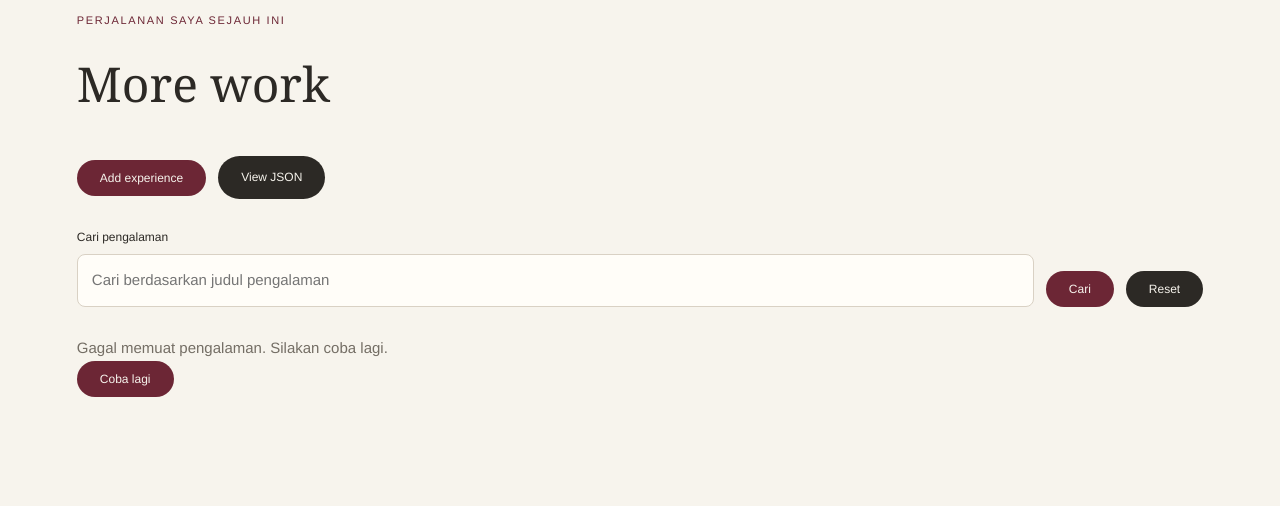
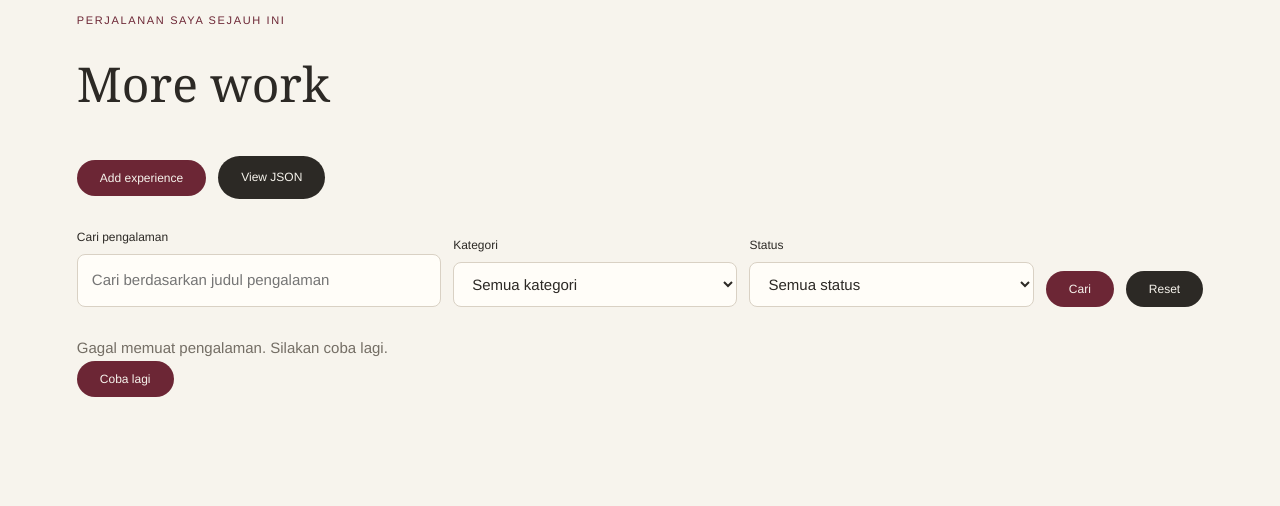
Before and after one commit to KhalishahNafisah/myportofolio, a Django app: page /experience/ in a window 1280 px wide. Shown: the part 1059-1565 px from the top of the page. Run offline with Django 4.2, Linux system fonts and the light colour scheme; the visitor is signed in with stand-in values (Sample User, id 1); data that the repository does not hold is empty; some libraries are stand-ins or nearby versions.

Commit message:
feat: filter experiences by category and status

```diff
--- a/main/api_views.py
+++ b/main/api_views.py
@@ -15,7 +15,11 @@ from main.permissions import (
     IsPortfolioOwnerOrEditorOrReadOnly,
     IsPortfolioOwnerOrReadOnly,
 )
-from main.serializers import ExperienceSerializer, ProjectSerializer
+from main.serializers import (
+    ExperienceFilterSerializer,
+    ExperienceSerializer,
+    ProjectSerializer,
+)
 
 
 @api_view(["GET", "HEAD", "POST"])
@@ -118,14 +122,22 @@ def project_star(request, project_id):
 @permission_classes([IsPortfolioOwnerOrEditorOrReadOnly])
 def experience_list(request):
     if request.method in ("GET", "HEAD"):
+        filters = ExperienceFilterSerializer(data=request.query_params)
+        filters.is_valid(raise_exception=True)
         experiences = (
             Experience.objects
             .prefetch_related("starred_by")
             .order_by("-started_at", "title", "id")
         )
-        title = request.query_params.get("title", "").strip()
+        title = filters.validated_data.get("title", "")
         if title:
             experiences = experiences.filter(title__icontains=title)
+        category = filters.validated_data.get("category", "")
+        if category:
+            experiences = experiences.filter(category=category)
+        experience_status = filters.validated_data.get("status", "")
+        if experience_status:
+            experiences = experiences.filter(ended_at__isnull=experience_status == "ongoing")
         serializer = ExperienceSerializer(
             experiences, many=True, context={"request": request},
         )
--- a/main/serializers.py
+++ b/main/serializers.py
@@ -2,6 +2,18 @@ from django.utils.html import strip_tags
 from rest_framework import serializers
 
 from main.models import Experience, Project
+
+
+class ExperienceFilterSerializer(serializers.Serializer):
+    title = serializers.CharField(required=False, allow_blank=True)
+    category = serializers.ChoiceField(
+        choices=Experience.EXPERIENCE_CHOICES, required=False, allow_blank=True,
+    )
+    status = serializers.ChoiceField(
+        choices=[("ongoing", "Sedang berlangsung"), ("completed", "Selesai")],
+        required=False,
+        allow_blank=True,
+    )
 
 
 class ProjectSerializer(serializers.ModelSerializer):
--- a/main/views.py
+++ b/main/views.py
@@ -68,6 +68,9 @@ def show_experience(request):
         "name": "Khalishah",
         "is_editor": is_editor(request.user),
         "title_query": request.GET.get("title", "").strip(),
+        "category_query": request.GET.get("category", ""),
+        "status_query": request.GET.get("status", ""),
+        "category_choices": Experience.EXPERIENCE_CHOICES,
         "form": ExperienceForm(),
         "edit_form": ExperienceForm(auto_id="edit_%s"),
     })
--- a/static/css/style.css
+++ b/static/css/style.css
@@ -838,7 +838,8 @@ a.social-icon:active {
 .portfolio-field input,
 .portfolio-field textarea,
 .portfolio-field select,
-.project-search input {
+.project-search input,
+.experience-filter-field select {
     width: 100%;
     padding: 12px 14px;
     border: 1px solid var(--line);
@@ -855,7 +856,8 @@ a.social-icon:active {
 .portfolio-field input:focus,
 .portfolio-field textarea:focus,
 .portfolio-field select:focus,
-.project-search input:focus {
+.project-search input:focus,
+.experience-filter-field select:focus {
     outline: 2px solid var(--burgundy);
     outline-offset: 2px;
 }
@@ -906,10 +908,22 @@ button.button {
     flex: 1 1 240px;
 }
 
-.project-search-field span {
+.project-search-field span,
+.experience-filter-field span {
     display: block;
     margin-bottom: 6px;
     font-size: 12px;
+}
+
+.experience-filter-field {
+    flex: 1 1 160px;
+    min-width: 0;
+}
+
+.experience-results {
+    margin-bottom: 16px;
+    color: var(--muted);
+    font-size: 13px;
 }
 
 .portfolio-project-image {
--- a/static/js/experiences-search.js
+++ b/static/js/experiences-search.js
@@ -5,6 +5,10 @@
     const form = document.getElementById("experience-search-form");
     const input = document.getElementById("experience-search");
     const reset = document.getElementById("experience-search-reset");
+    const filters = [
+        document.getElementById("experience-category"),
+        document.getElementById("experience-status"),
+    ].filter(Boolean);
 
     if (!list || !form || !input || !reset) return;
 
@@ -33,9 +37,12 @@
         search();
     });
 
+    filters.forEach((filter) => filter.addEventListener("change", search));
+
     reset.addEventListener("click", () => {
         clearPendingSearch();
         input.value = "";
+        filters.forEach((filter) => { filter.value = ""; });
         list.load("");
         input.focus();
     });
--- a/static/js/experiences.js
+++ b/static/js/experiences.js
@@ -8,6 +8,7 @@ window.ExperienceList = (() => {
     const grid = document.getElementById("experience-grid");
     const empty = document.getElementById("experience-empty");
     const retry = document.getElementById("experience-retry");
+    const results = document.getElementById("experience-results");
     const csrfSource = document.querySelector(
         "#experience-csrf-source input[name='csrfmiddlewaretoken']"
     );
@@ -59,6 +60,7 @@ window.ExperienceList = (() => {
     }
 
     function showSection(name) {
+        results?.classList.toggle("hide", name === "loading" || name === "error");
         for (const section of ["loading", "error", "empty", "grid"]) {
             document
                 .getElementById(`experience-${section}`)
@@ -226,6 +228,17 @@ window.ExperienceList = (() => {
                 ? input?.value ?? ""
                 : query
         ).trim();
+        const category = document.getElementById("experience-category")?.value ?? "";
+        const status = document.getElementById("experience-status")?.value ?? "";
+
+        const pageUrl = new URL(location.href);
+        for (const [key, value] of Object.entries({ title: searchQuery, category, status })) {
+            if (value) pageUrl.searchParams.set(key, value);
+            else pageUrl.searchParams.delete(key);
+        }
+        if (pageUrl.href !== location.href) {
+            history.replaceState(null, "", pageUrl);
+        }
 
         cancel();
 
@@ -240,8 +253,8 @@ window.ExperienceList = (() => {
                 location.origin
             );
 
-            if (searchQuery) {
-                url.searchParams.set("title", searchQuery);
+            for (const [key, value] of Object.entries({ title: searchQuery, category, status })) {
+                if (value) url.searchParams.set(key, value);
             }
 
             const response = await fetch(url, {
@@ -267,9 +280,10 @@ window.ExperienceList = (() => {
 
             const cards = items.map(buildCard);
             grid.replaceChildren(...cards);
+            if (results) results.textContent = `Menampilkan ${items.length} pengalaman`;
 
-            empty.textContent = searchQuery
-                ? "Tidak ada pengalaman yang cocok dengan pencarian."
+            empty.textContent = searchQuery || category || status
+                ? "Tidak ada pengalaman yang cocok dengan pencarian atau filter ini."
                 : "Belum ada pengalaman yang ditambahkan.";
 
             showSection(items.length ? "grid" : "empty");
--- a/templates/experience.html
+++ b/templates/experience.html
@@ -69,6 +69,25 @@
                     >
                 </label>
 
+                <label class="experience-filter-field" for="experience-category">
+                    <span>Kategori</span>
+                    <select id="experience-category" name="category">
+                        <option value="">Semua kategori</option>
+                        {% for value, label in category_choices %}
+                        <option value="{{ value }}"{% if category_query == value %} selected{% endif %}>{{ label }}</option>
+                        {% endfor %}
+                    </select>
+                </label>
+
+                <label class="experience-filter-field" for="experience-status">
+                    <span>Status</span>
+                    <select id="experience-status" name="status">
+                        <option value="">Semua status</option>
+                        <option value="ongoing"{% if status_query == 'ongoing' %} selected{% endif %}>Sedang berlangsung</option>
+                        <option value="completed"{% if status_query == 'completed' %} selected{% endif %}>Selesai</option>
+                    </select>
+                </label>
+
                 <button type="submit" class="button">
                     Cari
                 </button>
@@ -85,6 +104,14 @@
             <div id="experience-csrf-source" hidden>
                 {% csrf_token %}
             </div>
+
+            <p
+                id="experience-results"
+                class="experience-results hide"
+                role="status"
+                aria-live="polite"
+                aria-atomic="true"
+            ></p>
 
             <div
                 id="experience-loading"
```
Also changed, not shown: main/tests_experience_api.py (+44 -0 lines).
